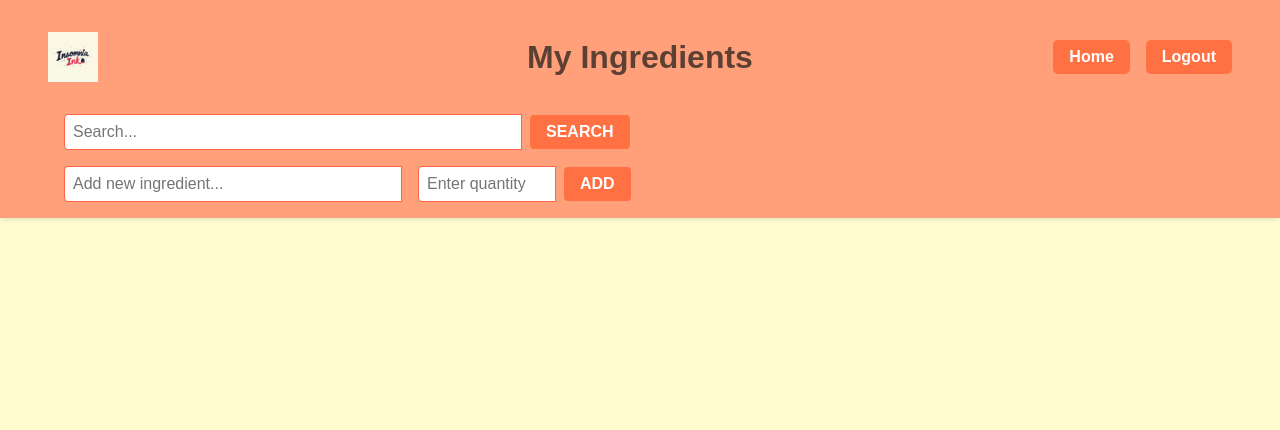
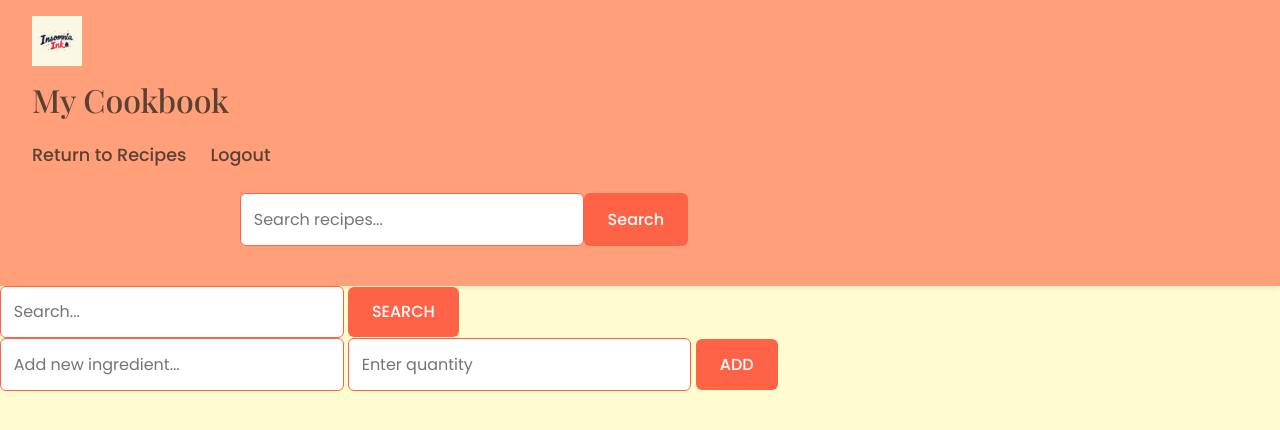
Before and after one commit to notdredre/RecipeTracker, a Flask app: template App/templates/ingredients.html in a window 1280 px wide. Shown: the top 430 px of the page. Run offline with Flask 3, Linux system fonts and the light colour scheme; the template is opened without the code that fills it, so the values that code supplies are empty.

Commit message:
added styling to ingredients and edit navbar class in recipes

```diff
--- a/App/templates/ingredients.html
+++ b/App/templates/ingredients.html
@@ -4,25 +4,38 @@
 <head>
     <meta charset="UTF-8">
     <meta name="viewport" content="width=device-width, initial-scale=1.0">
-    <title>My Ingredients</title>
-    <link rel="stylesheet" href="{{ url_for('static', filename='base.css') }}">
-    <link rel="stylesheet" href="{{ url_for('static', filename='ingredient.css') }}">
-
+    <title>My Recipes</title>
+    <link
+        href="https://fonts.googleapis.com/css2?family=Poppins:wght@300;400;500;600&family=Playfair+Display:wght@400;500;600&display=swap"
+        rel="stylesheet">
+    <link rel="stylesheet" href="{{ url_for('static', filename='app_base.css') }}">
+    <link rel="stylesheet" href="{{ url_for('static', filename='app_layout.css') }}">
+    <link rel="stylesheet" href="{{ url_for('static', filename='app_forms.css') }}">
+    <link rel="stylesheet" href="{{ url_for('static', filename='app_modals.css') }}">
 </head>
 
 <body>
-    <!-- Header with Logo -->
+    <!-- Header -->
     <header>
-        <div class="logo-container">
-            <img src="{{ url_for('static', filename='logo.png') }}" alt="Logo" class="logo">
-            <h1>My Ingredients</h1>
-            <div class="nav-bar">
-            <nav>
-                <a href="/home">Home</a>
+        <div class="logo-group">
+            <img src="/static/logo.png" alt="Logo" class="logo">
+            <h1>My Cookbook</h1>
+        </div>
+
+        <div class="nav-center">
+            <nav class="nav-links">
+                <a href="/home">Return to Recipes</a>
                 <a href="/logout">Logout</a>
             </nav>
         </div>
-    </div>
+
+        <div class="search-container">
+            <form method="GET" action="/home">
+                <input type="text" name="search" placeholder="Search recipes...">
+                <button type="submit">Search</button>
+            </form>
+        </div>
+    </header>
 
 
     </div>
```
Also changed, not shown: App/templates/recipes.html (+17 -7 lines).
